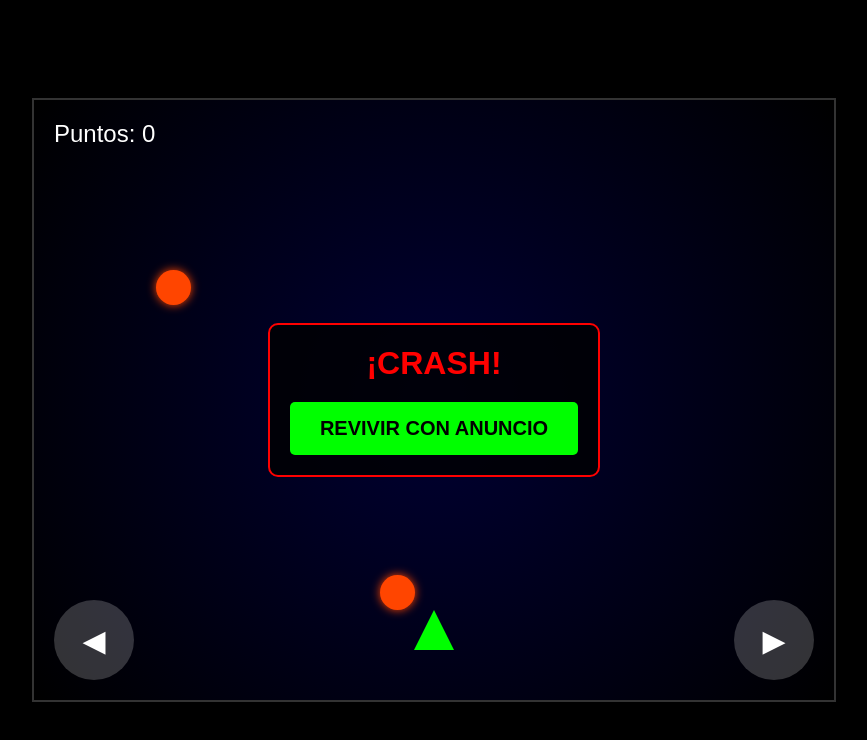
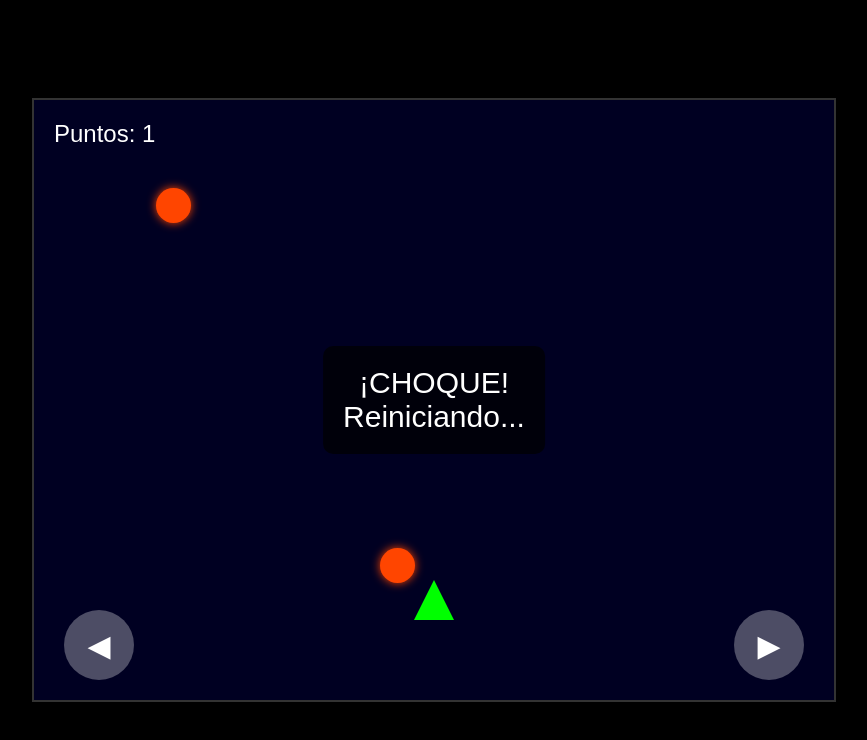
Before and after one commit to nandoinvers-alt/ViajeSuperNova, a plain HTML site: page index.html in a window 1280 px wide. Shown: the whole page, without its empty margins (206-1073 px from the left). Drawn offline with Linux system fonts and the light colour scheme.

Commit message:
Update index.html

```diff
--- a/index.html
+++ b/index.html
@@ -3,73 +3,25 @@
 <head>
     <meta charset="UTF-8">
     <meta name="viewport" content="width=device-width, initial-scale=1.0, maximum-scale=1.0, user-scalable=no">
-    <title>ViajeSuperNova Pro</title>
+    <title>ViajeSuperNova - AutoPlay</title>
     <script async src="https://www.gstatic.com/admob/js/admob_web_sdk.js"></script>
     <style>
-        body {
-            margin: 0; padding: 0; background: #000;
-            font-family: 'Arial', sans-serif; overflow: hidden;
-            display: flex; justify-content: center; align-items: center; height: 100vh;
-        }
-        #game-area {
-            position: relative; width: 100vw; height: 100vh;
-            max-width: 800px; max-height: 600px;
-            background: radial-gradient(circle, #000033 0%, #000 100%);
-            border: 2px solid #333; overflow: hidden;
-        }
-        #ship {
-            position: absolute; bottom: 50px; left: 50%;
-            width: 40px; height: 40px; background: #00ff00;
-            clip-path: polygon(50% 0%, 0% 100%, 100% 100%);
-            transform: translateX(-50%); transition: left 0.1s;
-        }
-        .meteor {
-            position: absolute; width: 35px; height: 35px;
-            background: #ff4500; border-radius: 50%; box-shadow: 0 0 10px #ff4500;
-        }
-        #ui-layer {
-            position: absolute; top: 0; left: 0; width: 100%; height: 100%;
-            pointer-events: none; display: flex; flex-direction: column;
-            justify-content: center; align-items: center;
-        }
-        #score {
-            position: absolute; top: 20px; left: 20px; color: #fff; font-size: 24px;
-        }
-        #game-over {
-            display: none; pointer-events: auto; text-align: center;
-            background: rgba(0,0,0,0.8); padding: 20px; border-radius: 10px; border: 2px solid #ff0000;
-        }
-        h1 { color: #ff0000; margin: 0; }
-        button {
-            margin-top: 20px; padding: 15px 30px; font-size: 20px;
-            background: #00ff00; border: none; cursor: pointer; border-radius: 5px; font-weight: bold;
-        }
-        /* Botones para celular */
-        .touch-controls {
-            position: absolute; bottom: 20px; width: 100%;
-            display: flex; justify-content: space-between; padding: 0 20px;
-            box-sizing: border-box; pointer-events: auto;
-        }
-        .t-btn {
-            width: 80px; height: 80px; background: rgba(255,255,255,0.2);
-            border-radius: 50%; display: flex; justify-content: center; align-items: center;
-            color: white; font-size: 30px; user-select: none; -webkit-tap-highlight-color: transparent;
-        }
+        body { margin: 0; padding: 0; background: #000; overflow: hidden; font-family: Arial, sans-serif; display: flex; justify-content: center; align-items: center; height: 100vh; }
+        #game-area { position: relative; width: 100vw; height: 100vh; max-width: 800px; max-height: 600px; background: #000022; border: 2px solid #333; overflow: hidden; }
+        #ship { position: absolute; bottom: 80px; left: 50%; width: 40px; height: 40px; background: #00ff00; clip-path: polygon(50% 0%, 0% 100%, 100% 100%); transform: translateX(-50%); }
+        .meteor { position: absolute; width: 35px; height: 35px; background: #ff4500; border-radius: 50%; box-shadow: 0 0 10px #ff4500; }
+        #score { position: absolute; top: 20px; left: 20px; color: #fff; font-size: 24px; z-index: 10; }
+        #msg { position: absolute; top: 50%; left: 50%; transform: translate(-50%, -50%); color: #fff; font-size: 30px; text-align: center; display: none; z-index: 20; background: rgba(0,0,0,0.7); padding: 20px; border-radius: 10px; }
+        .touch-controls { position: absolute; bottom: 20px; width: 100%; display: flex; justify-content: space-between; padding: 0 30px; box-sizing: border-box; }
+        .t-btn { width: 70px; height: 70px; background: rgba(255,255,255,0.3); border-radius: 50%; display: flex; justify-content: center; align-items: center; color: white; font-size: 30px; user-select: none; }
     </style>
 </head>
 <body>
 
 <div id="game-area">
+    <div id="score">Puntos: 0</div>
+    <div id="msg">¡CHOQUE!<br>Reiniciando...</div>
     <div id="ship"></div>
-    <div id="score">Puntos: 0</div>
-
-    <div id="ui-layer">
-        <div id="game-over">
-            <h1>¡CRASH!</h1>
-            <button id="revive-btn">REVIVIR CON ANUNCIO</button>
-        </div>
-    </div>
-
     <div class="touch-controls">
         <div class="t-btn" id="left-btn">◀</div>
         <div class="t-btn" id="right-btn">▶</div>
@@ -77,35 +29,18 @@
 </div>
 
 <script>
-    // --- CONFIGURACIÓN ADMOB ---
-    const AD_DATA = {
-        appId: 'ca-app-pub-2815339143145958~3548728658',
-        unitId: 'ca-app-pub-2815339143145958/2155755939'
-    };
+    const AD_DATA = { appId: 'ca-app-pub-2815339143145958~3548728658', unitId: 'ca-app-pub-2815339143145958/2155755939' };
+    if (window.admob) { admob.init({ appId: AD_DATA.appId }); }
 
-    let gameRunning = true;
-    let score = 0;
-    let shipX = 50; // Porcentaje
-    let meteors = [];
-    const ship = document.getElementById('ship');
-    const scoreText = document.getElementById('score');
-    const gameOverScreen = document.getElementById('game-over');
-    const reviveBtn = document.getElementById('revive-btn');
+    let score = 0, shipX = 50, gameRunning = true, meteors = [];
+    const ship = document.getElementById('ship'), scoreText = document.getElementById('score'), msg = document.getElementById('msg');
 
-    // Movimiento
-    function moveLeft() { if(shipX > 5) shipX -= 7; updateShip(); }
-    function moveRight() { if(shipX < 95) shipX += 7; updateShip(); }
-    function updateShip() { ship.style.left = shipX + '%'; }
+    function move(dir) { if(!gameRunning) return; shipX += dir; if(shipX<5) shipX=5; if(shipX>95) shipX=95; ship.style.left = shipX + '%'; }
 
-    // Teclado
-    document.addEventListener('keydown', (e) => {
-        if(e.key === "ArrowLeft") moveLeft();
-        if(e.key === "ArrowRight") moveRight();
-    });
-
-    // Touch
-    document.getElementById('left-btn').addEventListener('touchstart', (e) => { e.preventDefault(); moveLeft(); });
-    document.getElementById('right-btn').addEventListener('touchstart', (e) => { e.preventDefault(); moveRight(); });
+    // Controles
+    document.addEventListener('keydown', (e) => { if(e.key==="ArrowLeft") move(-8); if(e.key==="ArrowRight") move(8); });
+    document.getElementById('left-btn').ontouchstart = (e) => { e.preventDefault(); move(-10); };
+    document.getElementById('right-btn').ontouchstart = (e) => { e.preventDefault(); move(10); };
 
     function createMeteor() {
         if(!gameRunning) return;
@@ -120,57 +55,41 @@
     function update() {
         if(!gameRunning) return;
         meteors.forEach((m, i) => {
-            m.y += 5;
+            m.y += 6;
             m.el.style.top = m.y + 'px';
-
-            // Colisión
-            const sRect = ship.getBoundingClientRect();
-            const mRect = m.el.getBoundingClientRect();
+            const sRect = ship.getBoundingClientRect(), mRect = m.el.getBoundingClientRect();
             if(!(mRect.right < sRect.left || mRect.left > sRect.right || mRect.bottom < sRect.top || mRect.top > sRect.bottom)) {
-                gameRunning = false;
-                gameOverScreen.style.display = 'block';
+                gameOver();
             }
-
-            if(m.y > window.innerHeight) {
-                m.el.remove();
-                meteors.splice(i, 1);
-                score++;
-                scoreText.innerText = 'Puntos: ' + score;
-            }
+            if(m.y > window.innerHeight) { m.el.remove(); meteors.splice(i, 1); score++; scoreText.innerText = 'Puntos: ' + score; }
         });
         requestAnimationFrame(update);
     }
 
-    function revive() {
-        meteors.forEach(m => m.el.remove());
-        meteors = [];
-        gameRunning = true;
-        gameOverScreen.style.display = 'none';
-        update();
+    function gameOver() {
+        gameRunning = false;
+        msg.style.display = 'block';
+
+        // Intento de cargar anuncio en silencio para generar datos
+        if (window.admob && admob.interstitial) {
+            admob.interstitial.load({ adUnitId: AD_DATA.unitId }).catch(() => {});
+        }
+
+        setTimeout(() => {
+            meteors.forEach(m => m.el.remove());
+            meteors = [];
+            score = 0;
+            scoreText.innerText = 'Puntos: 0';
+            shipX = 50;
+            ship.style.left = '50%';
+            msg.style.display = 'none';
+            gameRunning = true;
+            update();
+        }, 2000);
     }
-
-    // --- LÓGICA DEL BOTÓN CORREGIDA ---
-    reviveBtn.onclick = function() {
-        console.log("Intentando revivir...");
-
-        // Si AdMob existe y carga, lo mostramos
-        if (window.admob && admob.interstitial) {
-            admob.interstitial.load({ adUnitId: AD_DATA.unitId })
-                .then(() => admob.interstitial.show())
-                .then(() => revive())
-                .catch(err => {
-                    console.log("Fallo anuncio, reviviendo igual");
-                    revive();
-                });
-        } else {
-            // Si no hay AdMob, el botón FUNCIONA de todos modos
-            revive();
-        }
-    };
 
     setInterval(createMeteor, 1000);
     update();
 </script>
-
 </body>
 </html>
```
